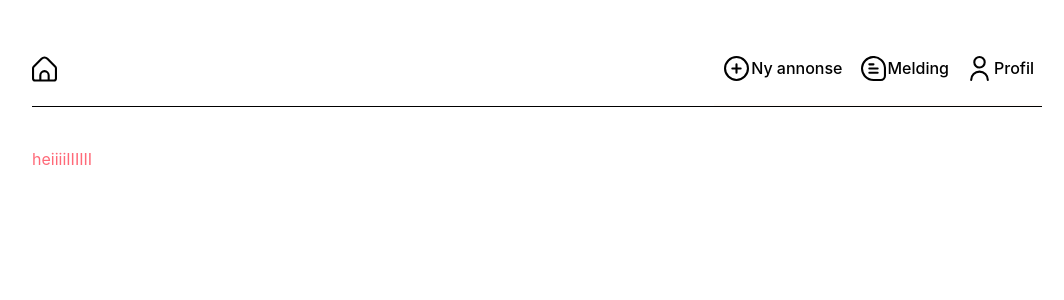
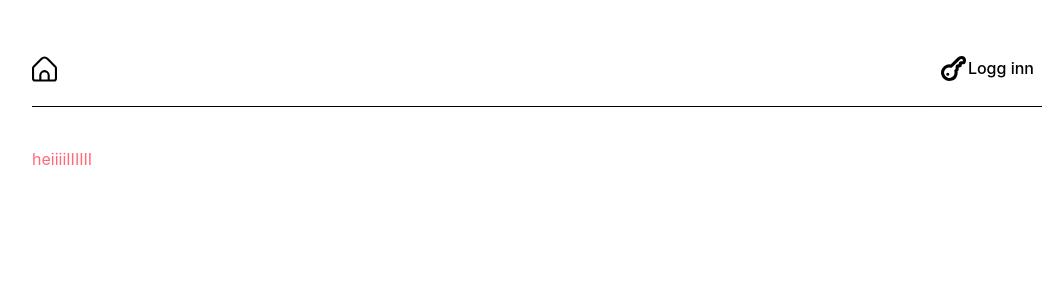
Before and after one commit to jakobkg/IDATT2105-fullstack-frontend, a Vue app: page / in a window 1280 px wide. Shown: the top 300 px of the page, without its empty margins (103-1167 px from the left). Built offline with nearby package versions, Linux system fonts and the light colour scheme.

Commit message:
Implementer dynamisk navigasjon, følger innlogging

```diff
--- a/src/components/Logo.vue
+++ b/src/components/Logo.vue
@@ -1,6 +1,6 @@
 <template>
   <a href="/">
-    <img src="../../public/static/Icons/home.svg" alt="Website logo">
+    <img src="static/Icons/home.svg" alt="Website logo">
   </a>
 </template>
 
--- a/src/components/NavBar.vue
+++ b/src/components/NavBar.vue
@@ -1,12 +1,13 @@
 <template>
   <nav>
-    <Logo/>
-    <ul>
-      <NavElement navText="Ny annonse" pageLink="/" imageLink='..\..\public\static\Icons\add.svg'/>
-      <NavElement navText="Melding" pageLink="/" imageLink="..\..\public\static\Icons\comment.svg"/>
-      <NavElement navText="Profil" pageLink="/" imageLink="..\..\public\static\Icons\user.svg"/>
+    <Logo />
+
+    <ul v-if="token.length > 0">
+      <NavElement navText="Ny annonse" pageLink="/" imageLink='static/Icons/add.svg'/>
+      <NavElement navText="Melding" pageLink="/" imageLink="static/Icons/comment.svg"/>
+      <NavElement navText="Profil" pageLink="/profile" imageLink="static/Icons/user.svg"/>
     </ul>
-
+    <NavElement v-else navText="Logg inn" pageLink="/login" imageLink="/static/Icons/login.svg" />
   </nav>
   <br>
 </template>
@@ -15,9 +16,15 @@
 import NavElement from "@/components/NavElement.vue";
 import Logo from "@/components/Logo.vue";
 
+import { useAuthStore } from "@/store/authStore";
+import { mapState } from "pinia";
+
 export default {
   name: "NavBar",
-  components: {Logo, NavElement: NavElement}
+  components: {Logo, NavElement},
+  computed: {
+    ...mapState(useAuthStore, ["token"])
+  }
 }
 </script>
 
--- a/src/components/NavElement.vue
+++ b/src/components/NavElement.vue
@@ -13,7 +13,7 @@
 defineProps({
   navText: {
     type: String,
-    required: true
+    required: false
   },
   imageLink: {
     type: String,
@@ -33,7 +33,6 @@ export default {
 
 <style scoped lang="scss">
 li{
-  float: left;
   margin-left: 0;
   display: inline-block;
   padding: .5rem;
```
Also changed, not shown: public/static/Icons/login.svg (added).
